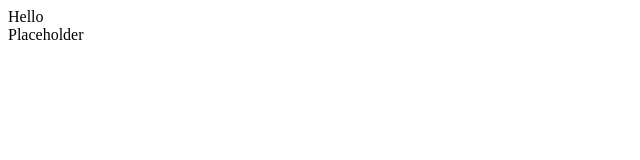
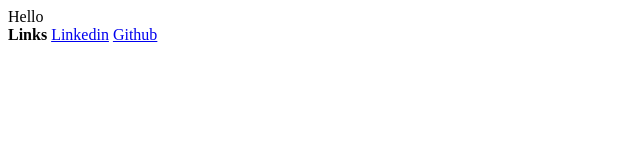
Before and after one commit to armaank1999/armaank1999.github.io, a plain HTML site: page index.html in a window 1280 px wide. Shown: the whole page, without its empty margins (0-640 px from the left). Drawn offline with Linux system fonts and the light colour scheme.

Commit message:
small edit

```diff
--- a/index.html
+++ b/index.html
@@ -4,7 +4,9 @@
 <header> Hello </header>
 
 <body>
-Placeholder
+<b>Links</b>
+<a href="https://www.linkedin.com/in/armaan-kalyanpur-15a803164/">Linkedin</a>
+<a href="https://github.com/armaank1999">Github</a>
 </body>
 
 </html>
```
